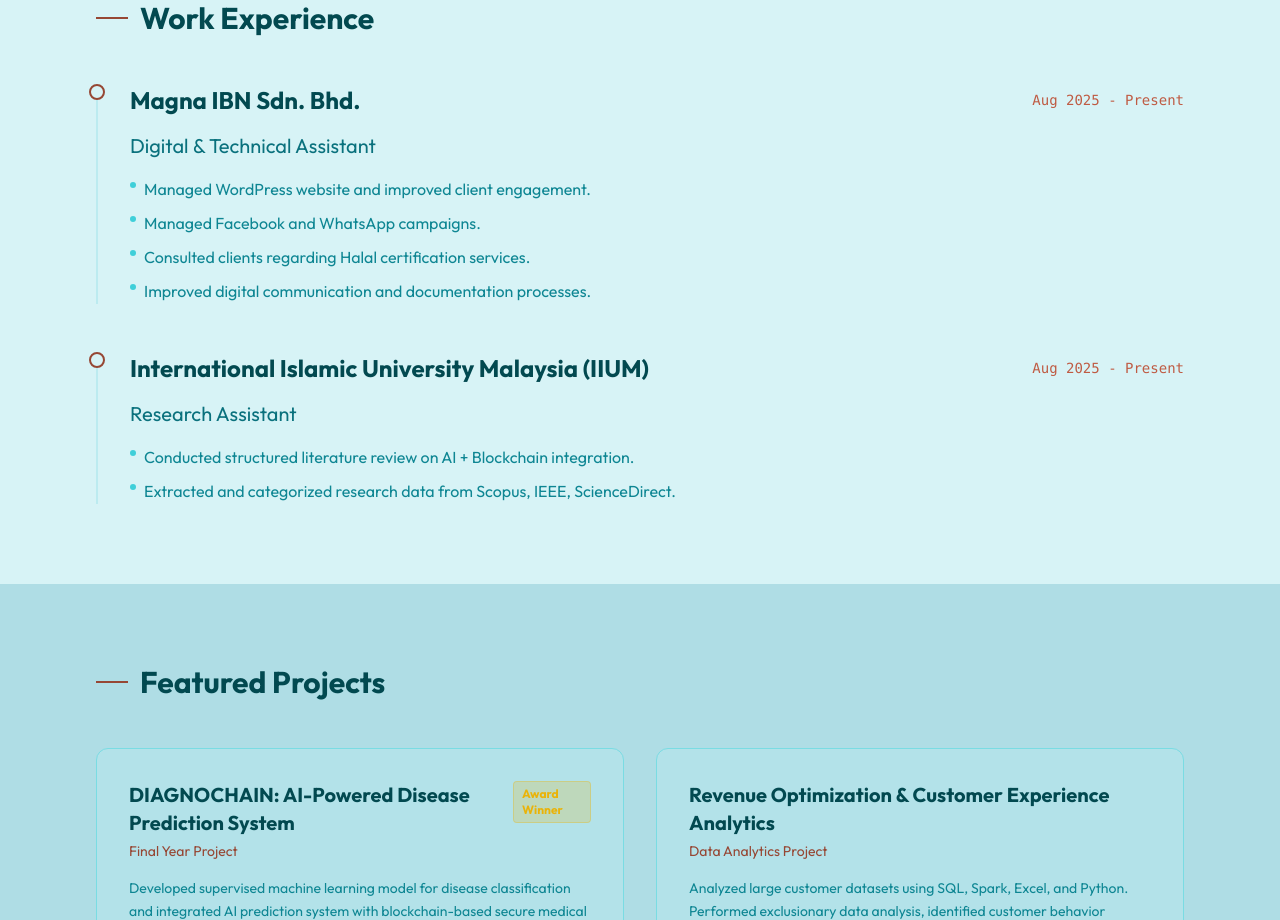
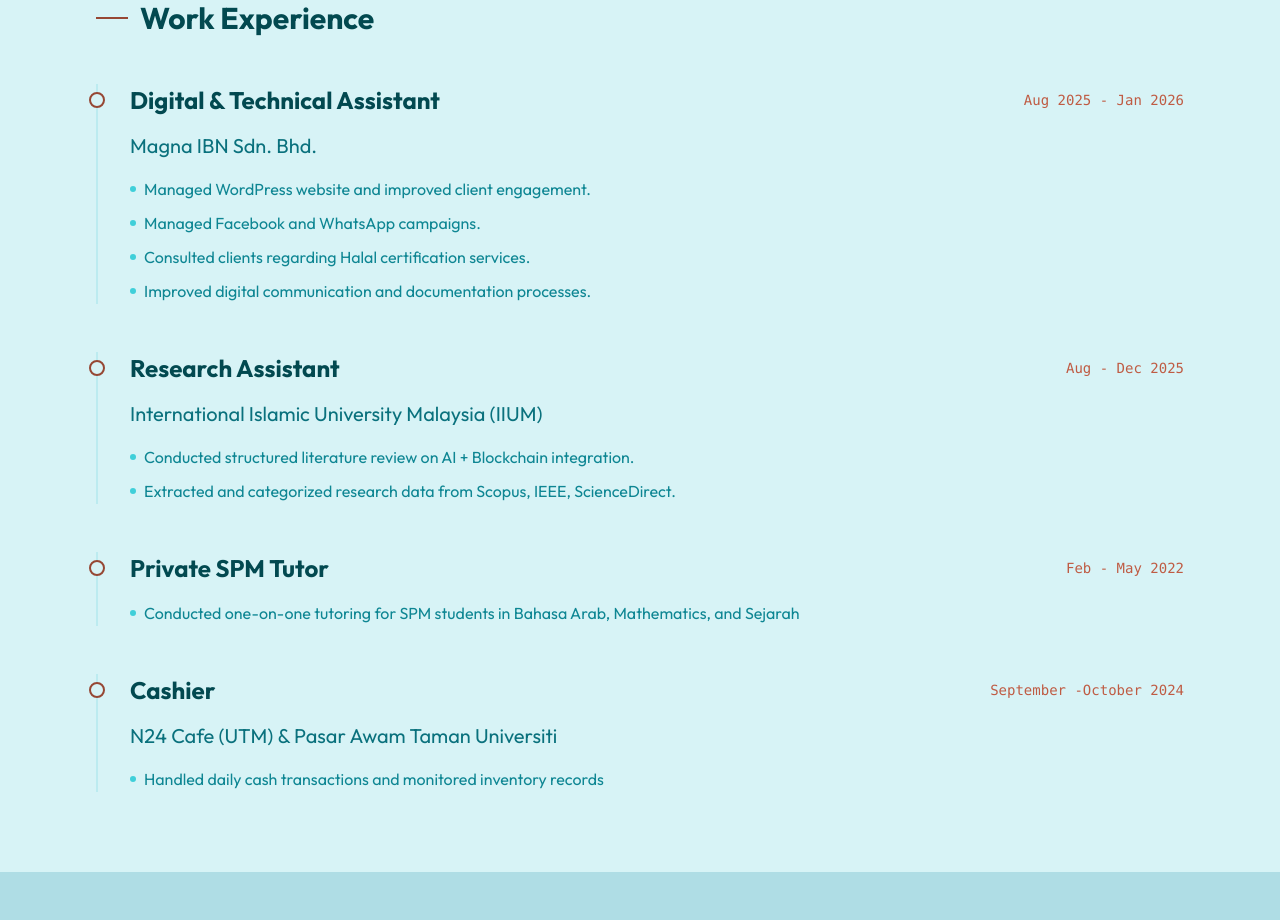
Before and after one commit to hafizjais/Portfolio, a React (Vite) app: page / in a window 1280 px wide. Shown: the part 1880-2800 px from the top of the page. Built offline with nearby package versions, Linux system fonts and the light colour scheme.

Commit message:
feat: create initial portfolio components (Hero, Navbar, About, Experience, Leadership) and central data file.

```diff
--- a/src/App.jsx
+++ b/src/App.jsx
@@ -5,6 +5,7 @@
 import About from './components/About';
 import Skills from './components/Skills';
 import Experience from './components/Experience';
+import Leadership from './components/Leadership';
 import Projects from './components/Projects';
 import Certifications from './components/Certifications';
 import Achievements from './components/Achievements';
@@ -37,19 +38,23 @@
         <Experience />
       </Section>
 
-      <Section id="projects" variant="dark">
+      <Section id="leadership" variant="dark">
+        <Leadership />
+      </Section>
+
+      <Section id="projects" variant="light">
         <Projects />
       </Section>
 
-      <Section id="awards" variant="light">
+      <Section id="awards" variant="dark">
         <Achievements />
       </Section>
 
-      <Section id="certifications" variant="dark">
+      <Section id="certifications" variant="light">
         <Certifications />
       </Section>
 
-      <Section id="contact" variant="light">
+      <Section id="contact" variant="dark">
         <Contact />
       </Section>
 
--- a/src/components/About.jsx
+++ b/src/components/About.jsx
@@ -12,7 +12,7 @@
                     <span className="w-8 h-[2px] bg-sky-500"></span>
                     About Me
                 </h2>
-                <p className="text-slate-400 leading-relaxed text-lg mb-6">
+                <p className="text-slate-400 leading-relaxed text-lg mb-6 text-justify">
                     {about.bio}
                 </p>
             </div>
--- a/src/components/Experience.jsx
+++ b/src/components/Experience.jsx
@@ -14,19 +14,20 @@
       <div className="space-y-12">
         {experience.map((exp, index) => (
           <div key={index} className="relative pl-8 border-l-2 border-slate-800">
-            <span className="absolute -left-[9px] top-0 w-4 h-4 rounded-full bg-slate-900 border-2 border-sky-500"></span>
+            {/* Adjusted top position to visually center the circle with the job title text */}
+            <span className="absolute -left-[9px] top-2 w-4 h-4 rounded-full bg-slate-900 border-2 border-sky-500"></span>
 
             <div className="flex flex-col md:flex-row md:items-center justify-between mb-4">
-              <h3 className="text-2xl font-bold text-slate-100">{exp.company}</h3>
+              <h3 className="text-2xl font-bold text-slate-100">{exp.role}</h3>
               <span className="text-sky-400 font-mono text-sm">{exp.date}</span>
             </div>
 
-            <h4 className="text-xl text-slate-300 mb-4">{exp.role}</h4>
+            <h4 className="text-xl text-slate-300 mb-4">{exp.company}</h4>
 
             <ul className="space-y-2">
               {exp.description.map((item, i) => (
                 <li key={i} className="text-slate-400 leading-relaxed flex items-start gap-2">
-                  <span className="mt-1.5 w-1.5 h-1.5 rounded-full bg-slate-600 shrink-0"></span>
+                  <span className="mt-2.5 w-1.5 h-1.5 rounded-full bg-slate-600 shrink-0"></span>
                   {item}
                 </li>
               ))}
--- a/src/components/Hero.jsx
+++ b/src/components/Hero.jsx
@@ -14,7 +14,7 @@
           initial={{ opacity: 0, y: 20 }}
           animate={{ opacity: 1, y: 0 }}
           transition={{ delay: 0.2 }}
-          className="text-sky-400 font-medium tracking-wider mb-2 block"
+          className="text-sky-400 font-medium tracking-wider mb-2 block text-2xl pt-2"
         >
           Hello, I'm
         </motion.span>
--- /dev/null
+++ b/src/components/Leadership.jsx
@@ -0,0 +1,46 @@
+import React from 'react';
+import { portfolioData } from '../portfolioData';
+
+const Leadership = () => {
+    const { leadership } = portfolioData;
+
+    return (
+        <div>
+            <h2 className="text-3xl font-bold text-slate-100 mb-6 flex items-center gap-3">
+                <span className="w-8 h-[2px] bg-sky-500"></span>
+                Leadership Involvements
+            </h2>
+
+            <p className="text-slate-400 leading-relaxed mb-12">
+                Beyond technical development, I actively participate in leadership and student organizations to strengthen teamwork, communication, and coordination skills. These experiences have shaped my ability to work collaboratively in structured and fast-paced environments.
+            </p>
+
+            <div className="space-y-12">
+                {leadership.map((item, index) => (
+                    <div key={index} className="relative pl-8 border-l-2 border-slate-800">
+                        {/* Adjusted top position to visually center the circle with the job title text */}
+                        <span className="absolute -left-[9px] top-2 w-4 h-4 rounded-full bg-slate-900 border-2 border-sky-500"></span>
+
+                        <div className="flex flex-col md:flex-row md:items-center justify-between mb-4">
+                            <h3 className="text-2xl font-bold text-slate-100">{item.organization}</h3>
+                            <span className="text-sky-400 font-mono text-sm">{item.date}</span>
+                        </div>
+
+                        <h4 className="text-xl text-slate-300 mb-4">{item.role}</h4>
+
+                        <ul className="space-y-2">
+                            {item.description.map((desc, i) => (
+                                <li key={i} className="text-slate-400 leading-relaxed flex items-start gap-2">
+                                    <span className="mt-2.5 w-1.5 h-1.5 rounded-full bg-slate-600 shrink-0"></span>
+                                    {desc}
+                                </li>
+                            ))}
+                        </ul>
+                    </div>
+                ))}
+            </div>
+        </div>
+    );
+};
+
+export default Leadership;
--- a/src/components/Navbar.jsx
+++ b/src/components/Navbar.jsx
@@ -17,6 +17,7 @@
   const navLinks = [
     { name: 'About', href: '#about' },
     { name: 'Experience', href: '#experience' },
+    { name: 'Leadership', href: '#leadership' },
     { name: 'Projects', href: '#projects' },
     { name: 'Awards', href: '#awards' },
     { name: 'Certifications', href: '#certifications' },
--- a/src/portfolioData.js
+++ b/src/portfolioData.js
@@ -25,7 +25,7 @@
       },
       {
         degree: "Sijil Pelajaran Malaysia (SPM)",
-        institution: "Sekolah Menengah Kebangsaan Buloh Kasap",
+        institution: "Sekolah Menengah Islam Hidayah Johor Bahru",
         year: "2016 - 2020",
         cwa: "7A 4B+",
       }
@@ -35,7 +35,7 @@
     {
       role: "Digital & Technical Assistant",
       company: "Magna IBN Sdn. Bhd.",
-      date: "Aug 2025 - Present",
+      date: "Aug 2025 - Jan 2026",
       description: [
         "Managed WordPress website and improved client engagement.",
         "Managed Facebook and WhatsApp campaigns.",
@@ -46,12 +46,84 @@
     {
       role: "Research Assistant",
       company: "International Islamic University Malaysia (IIUM)",
-      date: "Aug 2025 - Present",
+      date: "Aug - Dec 2025",
       description: [
         "Conducted structured literature review on AI + Blockchain integration.",
         "Extracted and categorized research data from Scopus, IEEE, ScienceDirect.",
       ],
     },
+    {
+      role: "Private SPM Tutor",
+      date: "Feb - May 2022",
+      description: [
+        "Conducted one-on-one tutoring for SPM students in Bahasa Arab, Mathematics, and Sejarah",
+      ],
+    },
+    {
+      role: "Cashier",
+      company: "N24 Cafe (UTM) & Pasar Awam Taman Universiti",
+      date: "September -October 2024",
+      description: [
+        "Handled daily cash transactions and monitored inventory records",
+      ],
+    },
+  ],
+  leadership: [
+    {
+      role: "Program Coordinator",
+      organization: "Innovatex: Innovative Tech Expo, IIUM",
+      date: "March 2024",
+      description: [
+        "Coordinated the planning and execution of IIUM’s annual technology innovation exhibition involving student startups and research showcases.",
+        "Managed cross-functional communication between organizing committee members, exhibitors, and university representatives.",
+        "Oversaw event logistics, scheduling, and documentation to ensure smooth event operations.",
+        "Strengthened leadership, problem-solving, and decision-making skills in a fast-paced event environment."
+      ]
+    },
+    {
+      role: "Program Coordinator",
+      organization: "STUFF Mass Gathering 2.0 (Student Front Facilitating Club), IIUM",
+      date: "October 2023",
+      description: [
+        "Led the coordination of the club’s annual mass gathering event for incoming and existing members.",
+        "Managed program flow, event timeline, and task delegation among committee members.",
+        "Facilitated communication between organizing teams to ensure alignment of objectives and smooth execution.",
+        "Developed organizational and leadership skills while handling real-time event challenges."
+      ]
+    },
+    {
+      role: "Committee Member (Legal Affairs Team)",
+      organization: "I-Hax 2024: Innovation Hackathon, IIUM",
+      date: "November 2024",
+      description: [
+        "Managed legal documentation and ensured all hackathon activities complied with university policies and ethical standards.",
+        "Assisted in reviewing participant agreements and event documentation processes.",
+        "Supported coordination between organizing committee and participants to maintain structured operations.",
+        "Contributed to ensuring transparency and governance in a competitive innovation environment."
+      ]
+    },
+    {
+      role: "Academic & Career Bureau Committee",
+      organization: "ICT Student Society (ICTSS), IIUM",
+      date: "June 2023 - February 2024",
+      description: [
+        "Assisted in organizing academic workshops, career talks, and industry-sharing sessions for KICT students.",
+        "Collaborated with industry professionals and speakers to bridge the gap between academia and industry.",
+        "Supported event coordination and student engagement initiatives to enhance career readiness.",
+        "Contributed to strengthening the tech student community within IIUM."
+      ]
+    },
+    {
+      role: "Participant",
+      organization: "Kursus Kepimpinan PERKASA Pembimbing Rakan Sebaya (PRS), IIUM",
+      date: "April 2023",
+      description: [
+        "Completed structured leadership training focused on peer mentoring and communication skills.",
+        "Developed interpersonal and team facilitation skills through practical exercises and workshops.",
+        "Trained in supporting and guiding peers within academic and co-curricular settings.",
+        "Strengthened emotional intelligence and collaborative leadership capabilities."
+      ]
+    }
   ],
   projects: [
     {
@@ -63,13 +135,13 @@
     },
     {
       title: "Revenue Optimization & Customer Experience Analytics",
-      subtitle: "Data Analytics Project",
+      subtitle: "Big Data and Analytics Project",
       description: "Analyzed large customer datasets using SQL, Spark, Excel, and Python. Performed exclusionary data analysis, identified customer behavior patterns, and built interactive Power BI dashboards to visualize KPIs.",
       tech: ["SQL", "Spark", "Excel", "Python", "Power BI"],
     },
     {
       title: "Food Ingredient Classification (Halal Compliance)",
-      subtitle: "Machine Learning Project",
+      subtitle: "Data Science Project",
       description: "Conducted data preprocessing and feature engineering. Built supervised ML model to classify halal compliance and visualized findings using PowerPoint and Python.",
       tech: ["Python", "Machine Learning", "Data Preprocessing"],
     },
```
